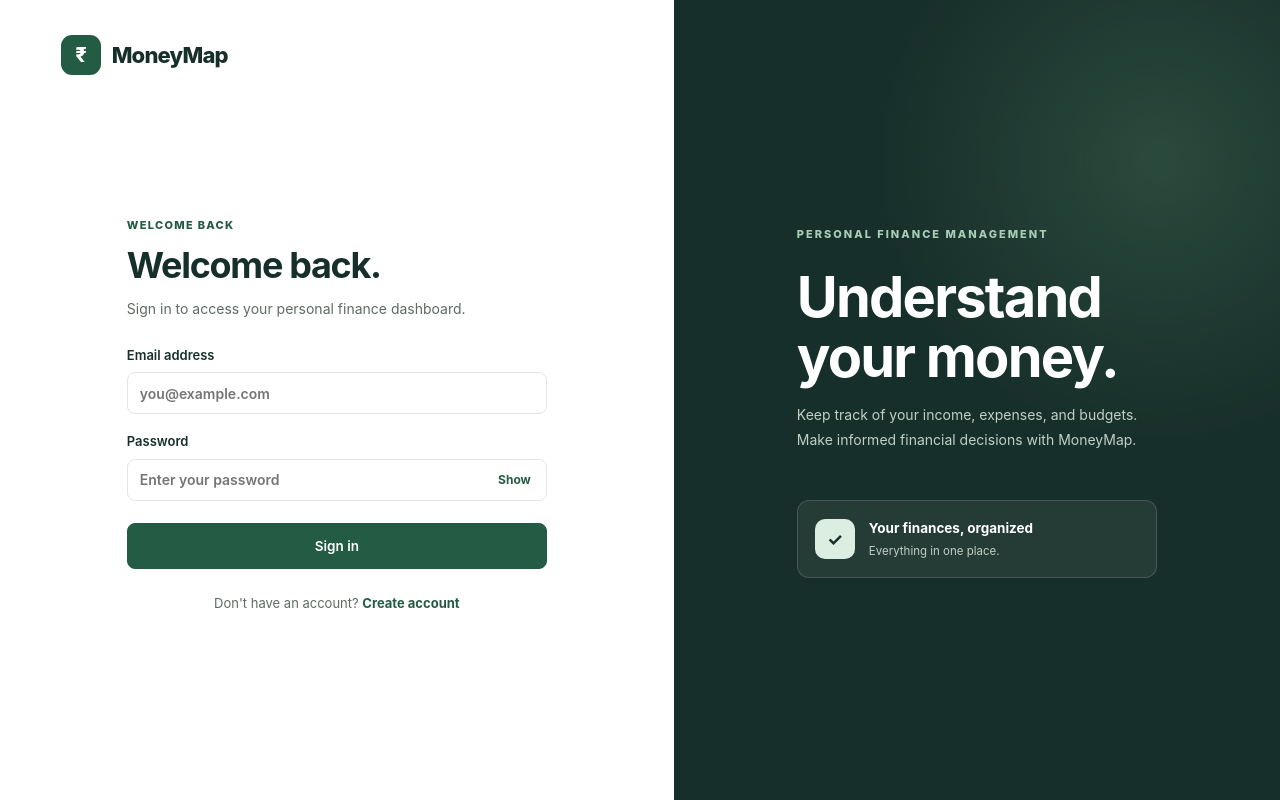
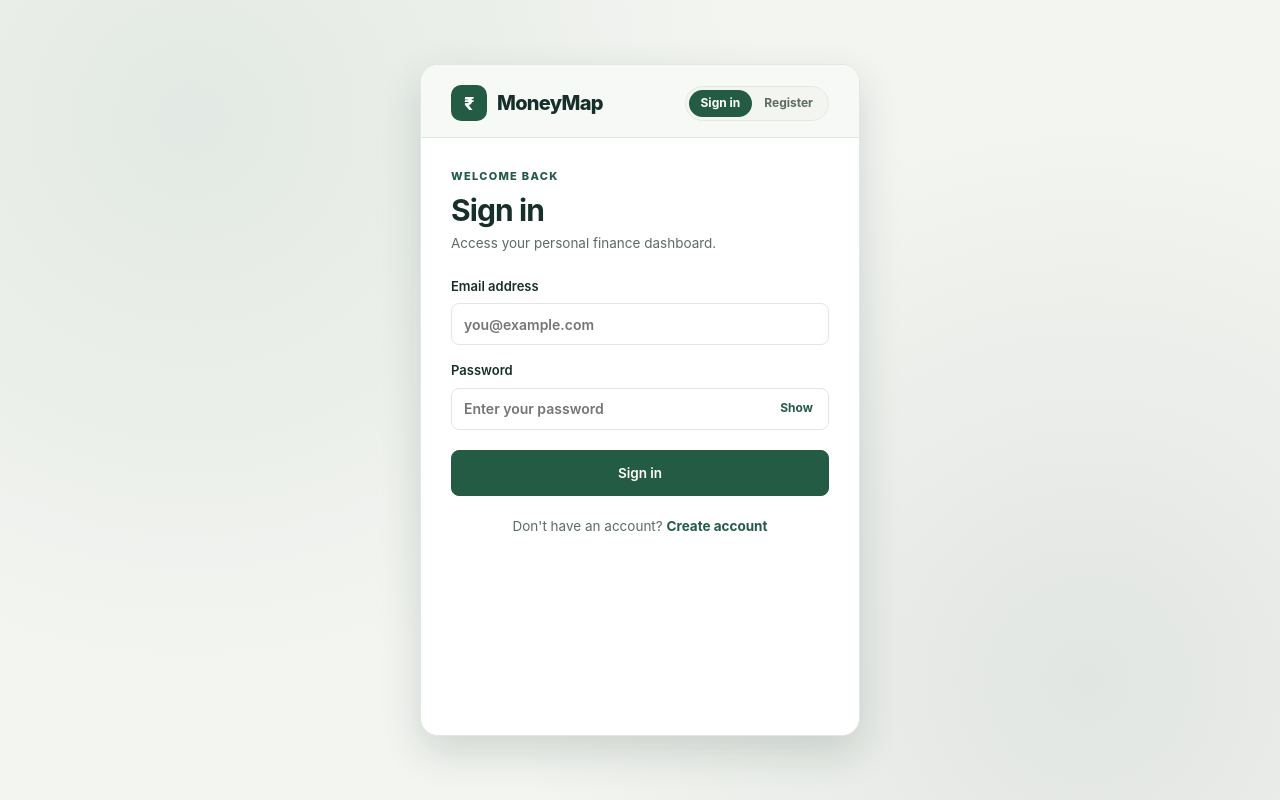
Before and after one commit to Abinnr/Money-map, a React (Vite) app in the folder fintrack-frontend/: page / in a window 1280 px wide. Built offline with nearby package versions, Linux system fonts and the light colour scheme.

Commit message:
feat: refactor authentication components to unify login and registration into a single AuthPage with improved UX

```diff
--- a/fintrack-frontend/src/App.css
+++ b/fintrack-frontend/src/App.css
@@ -1351,68 +1351,136 @@ table tbody tr:hover,
 }
 
 /* =========================================
-   AUTHENTICATION (LOGIN & REGISTER)
+   AUTHENTICATION (SLIDABLE APP CARD)
 ========================================= */
 
-.login-page {
+.auth-shell {
   min-height: 100vh;
-  display: grid;
-  grid-template-columns: 1fr 0.9fr;
+  display: flex;
+  align-items: center;
+  justify-content: center;
+  padding: 24px 16px;
+  background:
+    radial-gradient(circle at 15% 15%, rgba(36, 91, 69, 0.08), transparent 45%),
+    radial-gradient(circle at 85% 85%, rgba(23, 47, 42, 0.08), transparent 45%),
+    var(--bg);
+}
+
+.auth-card {
+  width: 100%;
+  max-width: 440px;
   background: var(--surface);
-}
-
-.login-panel {
-  padding: 35px 9%;
-  display: flex;
-  flex-direction: column;
+  border: 1px solid var(--border);
+  border-radius: var(--radius-lg);
+  box-shadow: var(--shadow-lg);
+  overflow: hidden;
+}
+
+.auth-card-top {
+  padding: 20px clamp(20px, 5vw, 30px) 16px;
+  display: flex;
+  align-items: center;
+  justify-content: space-between;
+  gap: 12px;
+  border-bottom: 1px solid var(--border);
+  background: var(--surface-subtle);
 }
 
 .login-brand {
   display: flex;
   align-items: center;
-  gap: 11px;
-  font-size: 22px;
+  gap: 10px;
+  font-size: 20px;
   font-weight: 800;
   color: var(--text-h);
-  letter-spacing: -0.8px;
+  letter-spacing: -0.7px;
 }
 
 .brand-mark {
-  width: 40px;
-  height: 40px;
+  width: 36px;
+  height: 36px;
   display: grid;
   place-items: center;
-  border-radius: 11px;
+  border-radius: 10px;
   background: var(--accent);
   color: #ffffff;
-  font-size: 20px;
-}
-
-.login-content {
+  font-size: 18px;
+}
+
+.auth-mode-tabs {
+  display: inline-flex;
+  padding: 3px;
+  border-radius: 999px;
+  background: var(--bg);
+  border: 1px solid var(--border);
+}
+
+.auth-mode-tab {
+  padding: 6px 12px;
+  border: none;
+  border-radius: 999px;
+  background: transparent;
+  color: var(--text);
+  font-size: 12px;
+  font-weight: 700;
+}
+
+.auth-mode-tab:hover:not(:disabled) {
+  background: transparent;
+  color: var(--text-h);
+  transform: none;
+}
+
+.auth-mode-tab.active {
+  background: var(--accent);
+  color: #ffffff;
+}
+
+.auth-slider-viewport {
   width: 100%;
-  max-width: 420px;
-  margin: auto;
-  padding: 36px 0;
-}
-
-.login-content h1 {
-  margin: 10px 0;
-  font-size: clamp(28px, 4vw, 36px);
+  overflow: hidden;
+}
+
+.auth-slider-track {
+  display: flex;
+  width: 200%;
+  transition: transform 0.36s cubic-bezier(0.22, 1, 0.36, 1);
+  will-change: transform;
+}
+
+.auth-slider-track.show-login {
+  transform: translateX(0%);
+}
+
+.auth-slider-track.show-register {
+  transform: translateX(-50%);
+}
+
+.auth-slide {
+  width: 50%;
+  flex-shrink: 0;
+  padding: 26px clamp(20px, 5vw, 30px) 28px;
+}
+
+.auth-slide h1 {
+  margin: 6px 0 6px;
+  font-size: clamp(24px, 4vw, 30px);
   line-height: 1.15;
-  letter-spacing: -1.3px;
-  color: var(--text-h);
-}
-
-.login-content > p {
-  font-size: 14px;
-  line-height: 1.65;
+  letter-spacing: -0.9px;
+  color: var(--text-h);
+}
+
+.auth-slide > p {
+  font-size: 13.5px;
+  line-height: 1.6;
+  margin-bottom: 0;
 }
 
 .login-form {
   display: flex;
   flex-direction: column;
-  gap: 18px;
-  margin-top: 26px;
+  gap: 16px;
+  margin-top: 22px;
 }
 
 .login-submit {
@@ -1422,8 +1490,8 @@ table tbody tr:hover,
 }
 
 .login-footer {
-  margin-top: 24px;
-  font-size: 13px !important;
+  margin: 20px 0 0;
+  font-size: 13px;
   text-align: center;
   color: var(--text);
 }
@@ -1445,81 +1513,6 @@ table tbody tr:hover,
   transform: none;
 }
 
-.login-decoration {
-  min-height: 100vh;
-  display: flex;
-  align-items: center;
-  justify-content: center;
-  padding: 60px;
-  background:
-    radial-gradient(circle at 80% 20%, rgba(100, 151, 115, 0.25), transparent 35%),
-    var(--brand-dark);
-  color: #ffffff;
-}
-
-.decoration-content {
-  max-width: 440px;
-}
-
-.decoration-label {
-  color: #a9cdb7;
-  font-size: 11px;
-  font-weight: 800;
-  letter-spacing: 2px;
-}
-
-.decoration-content h2 {
-  margin: 22px 0 16px;
-  font-size: clamp(38px, 5vw, 56px);
-  line-height: 1.08;
-  letter-spacing: -1.8px;
-}
-
-.decoration-content > p {
-  max-width: 360px;
-  color: #c0d0c5;
-  line-height: 1.75;
-  font-size: 14px;
-}
-
-.decoration-stat {
-  display: flex;
-  align-items: center;
-  gap: 14px;
-  margin-top: 48px;
-  padding: 17px;
-  border: 1px solid rgba(255, 255, 255, 0.15);
-  background: rgba(255, 255, 255, 0.06);
-  border-radius: 12px;
-}
-
-.decoration-stat-icon {
-  width: 40px;
-  height: 40px;
-  display: grid;
-  place-items: center;
-  background: #dceee2;
-  color: var(--brand-dark);
-  border-radius: 10px;
-  font-size: 18px;
-  font-weight: 700;
-}
-
-.decoration-stat div {
-  display: flex;
-  flex-direction: column;
-  gap: 4px;
-}
-
-.decoration-stat strong {
-  font-size: 13.5px;
-}
-
-.decoration-stat div span {
-  font-size: 11.5px;
-  color: #c0d0c5;
-}
-
 /* =========================================
    RESPONSIVE BREAKPOINTS
 ========================================= */
--- a/fintrack-frontend/src/App.jsx
+++ b/fintrack-frontend/src/App.jsx
@@ -1,7 +1,6 @@
 import { useEffect, useMemo, useRef, useState } from "react";
 
-import Login from "./components/Login";
-import Register from "./components/Register";
+import AuthPage from "./components/Login";
 import Dashboard from "./components/Dashboard";
 import Transactions from "./components/Transactions";
 import Categories from "./components/Categories";
@@ -23,7 +22,6 @@ function App() {
     Boolean(getValidToken())
   );
 
-  const [authPage, setAuthPage] = useState("login");
   const [authNotice, setAuthNotice] = useState("");
   const [page, setPage] = useState("dashboard");
   const [accountMenuOpen, setAccountMenuOpen] = useState(false);
@@ -47,7 +45,6 @@ function App() {
     function handleUnauthorized(event) {
       clearToken();
       setAuthenticated(false);
-      setAuthPage("login");
       setPage("dashboard");
       setAccountMenuOpen(false);
       setAuthNotice(
@@ -59,7 +56,6 @@ function App() {
     function handleStorageChange(event) {
       if (event.key === "fintrack_token" && !event.newValue) {
         setAuthenticated(false);
-        setAuthPage("login");
         setPage("dashboard");
         setAccountMenuOpen(false);
       }
@@ -82,7 +78,6 @@ function App() {
     const token = getValidToken();
     if (!token) {
       setAuthenticated(false);
-      setAuthPage("login");
       return;
     }
 
@@ -95,7 +90,6 @@ function App() {
     if (remainingMs <= 0) {
       clearToken();
       setAuthenticated(false);
-      setAuthPage("login");
       setAuthNotice("Your session has expired. Please log in again.");
       return;
     }
@@ -103,7 +97,6 @@ function App() {
     const expiryTimer = window.setTimeout(() => {
       clearToken();
       setAuthenticated(false);
-      setAuthPage("login");
       setPage("dashboard");
       setAccountMenuOpen(false);
       setAuthNotice("Your session has expired. Please log in again.");
@@ -156,38 +149,20 @@ function App() {
     setAccountMenuOpen(false);
   }
 
-  function handleRegistrationSuccess(message) {
-    setAuthNotice(message || "Registration successful. Please log in.");
-    setAuthPage("login");
-  }
-
   function handleLogout() {
     clearToken();
     setAuthenticated(false);
-    setAuthPage("login");
     setAuthNotice("");
     setPage("dashboard");
     setAccountMenuOpen(false);
   }
 
   if (!authenticated) {
-    return authPage === "register" ? (
-      <Register
-        onRegistrationSuccess={handleRegistrationSuccess}
-        onLoginClick={() => {
-          setAuthNotice("");
-          setAuthPage("login");
-        }}
-      />
-    ) : (
-      <Login
+    return (
+      <AuthPage
         onLogin={handleLogin}
         notice={authNotice}
         onClearNotice={() => setAuthNotice("")}
-        onRegisterClick={() => {
-          setAuthNotice("");
-          setAuthPage("register");
-        }}
       />
     );
   }
@@ -324,6 +299,7 @@ function App() {
           </div>
 
           <div className="bottom-nav-group bottom-nav-right">
+
             <button
               type="button"
               className={`bottom-nav-item ${
--- a/fintrack-frontend/src/components/Login.jsx
+++ b/fintrack-frontend/src/components/Login.jsx
@@ -1,109 +1,227 @@
 import { useState } from "react";
 import { login } from "../services/authService";
+import { register } from "../services/registrationService";
 import StatusAlert from "./StatusAlert";
 
-function Login({ onLogin, onRegisterClick, notice, onClearNotice }) {
-  const [email, setEmail] = useState("");
-  const [password, setPassword] = useState("");
-  const [showPassword, setShowPassword] = useState(false);
-  const [error, setError] = useState("");
-  const [loading, setLoading] = useState(false);
+function AuthPage({ onLogin, initialMode = "login", notice, onClearNotice }) {
+  const [mode, setMode] = useState(initialMode);
+  const [authNotice, setAuthNotice] = useState(notice || "");
 
-  async function handleSubmit(event) {
-    event.preventDefault();
+  // Login state
+  const [loginEmail, setLoginEmail] = useState("");
+  const [loginPassword, setLoginPassword] = useState("");
+  const [showLoginPassword, setShowLoginPassword] = useState(false);
+  const [loginError, setLoginError] = useState("");
+  const [loginLoading, setLoginLoading] = useState(false);
 
-    setError("");
+  // Register state
+  const [regName, setRegName] = useState("");
+  const [regEmail, setRegEmail] = useState("");
+  const [regPassword, setRegPassword] = useState("");
+  const [regConfirmPassword, setRegConfirmPassword] = useState("");
+  const [showRegPassword, setShowRegPassword] = useState(false);
+  const [regError, setRegError] = useState("");
+  const [regLoading, setRegLoading] = useState(false);
+
+  const isRegister = mode === "register";
+  const passwordsMismatch =
+    regConfirmPassword.length > 0 && regPassword !== regConfirmPassword;
+
+  function switchToRegister() {
+    setLoginError("");
+    setAuthNotice("");
     if (onClearNotice) {
       onClearNotice();
     }
-    setLoading(true);
+    setMode("register");
+  }
+
+  function switchToLogin() {
+    setRegError("");
+    setMode("login");
+  }
+
+  async function handleLoginSubmit(event) {
+    event.preventDefault();
+
+    setLoginError("");
+    setAuthNotice("");
+    if (onClearNotice) {
+      onClearNotice();
+    }
+    setLoginLoading(true);
 
     try {
-      await login(email.trim(), password);
+      await login(loginEmail.trim(), loginPassword);
       onLogin();
     } catch (err) {
-      setError(err.message || "Invalid email or password.");
+      setLoginError(err.message || "Invalid email or password.");
     } finally {
-      setLoading(false);
+      setLoginLoading(false);
+    }
+  }
+
+  async function handleRegisterSubmit(event) {
+    event.preventDefault();
+
+    setRegError("");
+
+    const trimmedName = regName.trim();
+    const trimmedEmail = regEmail.trim();
+
+    if (!trimmedName) {
+      setRegError("Full name is required.");
+      return;
+    }
+
+    if (regPassword !== regConfirmPassword) {
+      setRegError("Passwords do not match.");
+      return;
+    }
+
+    if (regPassword.length < 8) {
+      setRegError("Password must contain at least 8 characters.");
+      return;
+    }
+
+    setRegLoading(true);
+
+    try {
+      const message = await register(trimmedName, trimmedEmail, regPassword);
+
+      setLoginEmail(trimmedEmail);
+      setLoginPassword("");
+      setRegName("");
+      setRegEmail("");
+      setRegPassword("");
+      setRegConfirmPassword("");
+
+      setAuthNotice(message || "Registration successful. Please log in.");
+      setMode("login");
+    } catch (err) {
+      setRegError(err.message || "Registration failed. Please try again.");
+    } finally {
+      setRegLoading(false);
     }
   }
 
   return (
-    <div className="login-page">
-      <section className="login-panel">
+    <div className="auth-shell">
+      <div className="auth-card">
+        <div className="auth-card-top">
           <div className="login-brand">
             <span className="brand-mark">₹</span>
-          MoneyMap
+            <span>MoneyMap</span>
           </div>
 
-        <div className="login-content">
+          <div className="auth-mode-tabs" role="tablist" aria-label="Authentication mode">
+            <button
+              type="button"
+              role="tab"
+              aria-selected={!isRegister}
+              className={`auth-mode-tab ${!isRegister ? "active" : ""}`}
+              onClick={switchToLogin}
+              disabled={loginLoading || regLoading}
+            >
+              Sign in
+            </button>
+            <button
+              type="button"
+              role="tab"
+              aria-selected={isRegister}
+              className={`auth-mode-tab ${isRegister ? "active" : ""}`}
+              onClick={switchToRegister}
+              disabled={loginLoading || regLoading}
+            >
+              Register
+            </button>
+          </div>
+        </div>
+
+        <div className="auth-slider-viewport">
+          <div
+            className={`auth-slider-track ${
+              isRegister ? "show-register" : "show-login"
+            }`}
+          >
+            {/* SLIDE 1: LOGIN FORM */}
+            <section
+              className="auth-slide"
+              aria-hidden={isRegister}
+            >
               <span className="eyebrow">WELCOME BACK</span>
-
-          <h1>Welcome back.</h1>
-
+              <h1>Sign in</h1>
               <p className="muted">
-            Sign in to access your personal finance dashboard.
+                Access your personal finance dashboard.
               </p>
 
               <StatusAlert
                 type="success"
-            message={notice}
-            onDismiss={onClearNotice}
+                message={authNotice || notice}
+                onDismiss={() => {
+                  setAuthNotice("");
+                  if (onClearNotice) {
+                    onClearNotice();
+                  }
+                }}
               />
 
-          <form className="login-form" onSubmit={handleSubmit}>
+              <form className="login-form" onSubmit={handleLoginSubmit}>
                 <label className="field">
                   <span>Email address</span>
-
                   <input
                     type="email"
-                value={email}
-                onChange={(event) => setEmail(event.target.value)}
+                    value={loginEmail}
+                    onChange={(event) => setLoginEmail(event.target.value)}
                     placeholder="you@example.com"
                     autoComplete="email"
                     required
-                disabled={loading}
+                    disabled={loginLoading}
+                    tabIndex={isRegister ? -1 : 0}
                   />
                 </label>
 
                 <label className="field">
                   <span>Password</span>
-
                   <div className="password-input-wrap">
                     <input
-                  type={showPassword ? "text" : "password"}
-                  value={password}
-                  onChange={(event) => setPassword(event.target.value)}
+                      type={showLoginPassword ? "text" : "password"}
+                      value={loginPassword}
+                      onChange={(event) => setLoginPassword(event.target.value)}
                       placeholder="Enter your password"
                       autoComplete="current-password"
                       required
-                  disabled={loading}
+                      disabled={loginLoading}
+                      tabIndex={isRegister ? -1 : 0}
                     />
-
                     <button
                       type="button"
                       className="password-toggle"
-                  onClick={() => setShowPassword((prev) => !prev)}
-                  aria-label={showPassword ? "Hide password" : "Show password"}
-                  disabled={loading}
+                      onClick={() => setShowLoginPassword((prev) => !prev)}
+                      aria-label={
+                        showLoginPassword ? "Hide password" : "Show password"
+                      }
+                      disabled={loginLoading}
+                      tabIndex={isRegister ? -1 : 0}
                     >
-                  {showPassword ? "Hide" : "Show"}
+                      {showLoginPassword ? "Hide" : "Show"}
                     </button>
                   </div>
                 </label>
 
                 <StatusAlert
                   type="error"
-              message={error}
-              onDismiss={() => setError("")}
+                  message={loginError}
+                  onDismiss={() => setLoginError("")}
                 />
 
                 <button
                   type="submit"
                   className="login-submit"
-              disabled={loading}
+                  disabled={loginLoading}
+                  tabIndex={isRegister ? -1 : 0}
                 >
-              {loading ? "Signing in..." : "Sign in"}
+                  {loginLoading ? "Signing in..." : "Sign in"}
                 </button>
               </form>
 
@@ -112,44 +230,144 @@ function Login({ onLogin, onRegisterClick, notice, onClearNotice }) {
                 <button
                   type="button"
                   className="auth-link"
-              onClick={onRegisterClick}
-              disabled={loading}
+                  onClick={switchToRegister}
+                  disabled={loginLoading}
+                  tabIndex={isRegister ? -1 : 0}
                 >
                   Create account
                 </button>
               </p>
-        </div>
             </section>
 
-      <aside className="login-decoration">
-        <div className="decoration-content">
-          <span className="decoration-label">
-            PERSONAL FINANCE MANAGEMENT
-          </span>
-
-          <h2>
-            Understand
-            <br />
-            your money.
-          </h2>
-
-          <p>
-            Keep track of your income, expenses, and budgets.
-            Make informed financial decisions with MoneyMap.
+            {/* SLIDE 2: REGISTER FORM */}
+            <section
+              className="auth-slide"
+              aria-hidden={!isRegister}
+            >
+              <span className="eyebrow">GET STARTED</span>
+              <h1>Create account</h1>
+              <p className="muted">
+                Track your income, expenses, and budgets in one app.
               </p>
 
-          <div className="decoration-stat">
-            <span className="decoration-stat-icon">✓</span>
+              <form className="login-form" onSubmit={handleRegisterSubmit}>
+                <label className="field">
+                  <span>Full name</span>
+                  <input
+                    type="text"
+                    value={regName}
+                    onChange={(event) => setRegName(event.target.value)}
+                    placeholder="Enter your name"
+                    autoComplete="name"
+                    required
+                    maxLength={100}
+                    disabled={regLoading}
+                    tabIndex={!isRegister ? -1 : 0}
+                  />
+                </label>
 
-            <div>
-              <strong>Your finances, organized</strong>
-              <span>Everything in one place.</span>
+                <label className="field">
+                  <span>Email address</span>
+                  <input
+                    type="email"
+                    value={regEmail}
+                    onChange={(event) => setRegEmail(event.target.value)}
+                    placeholder="you@example.com"
+                    autoComplete="email"
+                    required
+                    disabled={regLoading}
+                    tabIndex={!isRegister ? -1 : 0}
+                  />
+                </label>
+
+                <label className="field">
+                  <span>Password</span>
+                  <div className="password-input-wrap">
+                    <input
+                      type={showRegPassword ? "text" : "password"}
+                      value={regPassword}
+                      onChange={(event) => setRegPassword(event.target.value)}
+                      placeholder="At least 8 characters"
+                      autoComplete="new-password"
+                      minLength={8}
+                      required
+                      disabled={regLoading}
+                      tabIndex={!isRegister ? -1 : 0}
+                    />
+                    <button
+                      type="button"
+                      className="password-toggle"
+                      onClick={() => setShowRegPassword((prev) => !prev)}
+                      aria-label={
+                        showRegPassword ? "Hide password" : "Show password"
+                      }
+                      disabled={regLoading}
+                      tabIndex={!isRegister ? -1 : 0}
+                    >
+                      {showRegPassword ? "Hide" : "Show"}
+                    </button>
+                  </div>
+                </label>
+
+                <label className="field">
+                  <span>Confirm password</span>
+                  <input
+                    type={showRegPassword ? "text" : "password"}
+                    value={regConfirmPassword}
+                    onChange={(event) =>
+                      setRegConfirmPassword(event.target.value)
+                    }
+                    placeholder="Re-enter your password"
+                    autoComplete="new-password"
+                    minLength={8}
+                    required
+                    disabled={regLoading}
+                    tabIndex={!isRegister ? -1 : 0}
+                  />
+                  {passwordsMismatch && (
+                    <span
+                      className="negative-text"
+                      style={{ fontSize: "12px", fontWeight: 600 }}
+                    >
+                      Passwords do not match yet.
+                    </span>
+                  )}
+                </label>
+
+                <StatusAlert
+                  type="error"
+                  message={regError}
+                  onDismiss={() => setRegError("")}
+                />
+
+                <button
+                  type="submit"
+                  className="login-submit"
+                  disabled={regLoading}
+                  tabIndex={!isRegister ? -1 : 0}
+                >
+                  {regLoading ? "Creating account..." : "Create Account"}
+                </button>
+              </form>
+
+              <p className="login-footer">
+                Already registered?{" "}
+                <button
+                  type="button"
+                  className="auth-link"
+                  onClick={switchToLogin}
+                  disabled={regLoading}
+                  tabIndex={!isRegister ? -1 : 0}
+                >
+                  Sign in
+                </button>
+              </p>
+            </section>
           </div>
         </div>
       </div>
-      </aside>
     </div>
   );
 }
 
-export default Login;
+export default AuthPage;
```
Also changed, not shown: 1 other file (tests, documents, lock files or other folders). Lines whose indentation alone changed are shown as unchanged.
